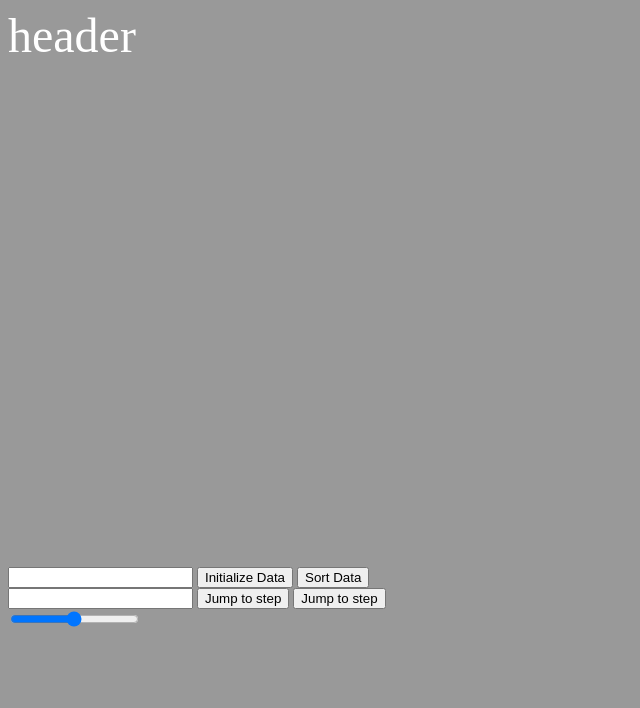
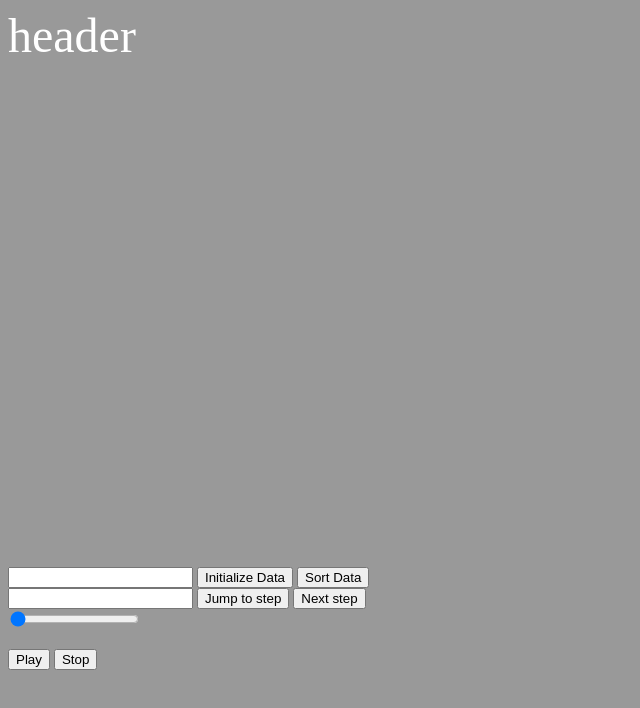
Before and after one commit to PJsky/VanillaJSSorting, a plain HTML site: page app/index.html in a window 1280 px wide. Shown: the whole page, without its empty margins (0-640 px from the left). Drawn offline with Linux system fonts and the light colour scheme.

Commit message:
New branch, working play button

```diff
--- a/app/index.html
+++ b/app/index.html
@@ -27,11 +27,15 @@
     <button id="sort_data" onclick="bubble_sort()">Sort Data</button>
     </br>
     <input type="text" id="stepNumberInput"/>
-    <button id="sort_data" onclick="visualize_step_data()">Jump to step</button>
-    <button id="sort_data" onclick="next_step()">Jump to step</button>
+    <button onclick="visualize_step_data()">Jump to step</button>
+    <button onclick="next_step()">Next step</button>
     <div class="slidecontainer">
-        <input type="range" min="1" max="100" value="50" class="slider" id="myRangeSlider">
+        <input type="range" min="0" max="100" value="50" class="slider" id="myRangeSlider">
     </div>
+    </br>
+    <button onclick="play()">Play</button>
+    <button onclick="stop()">Stop</button>
+
 
 
 
--- a/app/script.js
+++ b/app/script.js
@@ -1,4 +1,5 @@
 var svg = document.getElementById('svgCanvas');
+const stepSlider = document.querySelector("#myRangeSlider");
 var newElement = document.createElementNS("http://www.w3.org/2000/svg", "rect")
 let graph_data;
 let graph_data_indexes = [];
@@ -6,11 +7,15 @@ let bars_array = [];
 let step_counter;
 let sorting_steps = [];
 let current_step = 0;
+let playInterval;
+stepSlider.value = current_step;
 let barToChange1, barToChange2;
+let state_running;
 
-const stepSlider = document.querySelector("#myRangeSlider");
+
 stepSlider.addEventListener("input", () =>{
     visualize_step_data(stepSlider.value);
+    current_step=stepSlider.value;
 })
 
 
@@ -97,10 +102,22 @@ function bubble_sort(){
         isStepChange:false,
     });
 
-    stepSlider.setAttribute("max", sorting_steps.length);
+    stepSlider.setAttribute("max", sorting_steps.length-1);
 
 
     return graph_data;
+}
+
+function play(){
+    if(state_running==false){
+        playInterval =  setInterval(next_step,500);
+        state_running=true;
+    }
+}
+
+function stop(){
+    clearInterval(playInterval);
+    state_running = false
 }
 
 //Takes array of all bars with their texts and swaps their transform attributes
@@ -123,6 +140,7 @@ function visualize_step_data(step_number=-1){
         let inputTextElement = document.querySelector("input#stepNumberInput");
         step_number = parseInt(inputTextElement.value);
         current_step = step_number;
+        stepSlider.value = current_step;
     }
 
     bars_array = document.querySelectorAll("g");
@@ -159,6 +177,7 @@ function visualize_step_data(step_number=-1){
 
 function next_step(){
     current_step++
+    stepSlider.value = current_step;
     visualize_step_data(current_step);
 }
 
```
